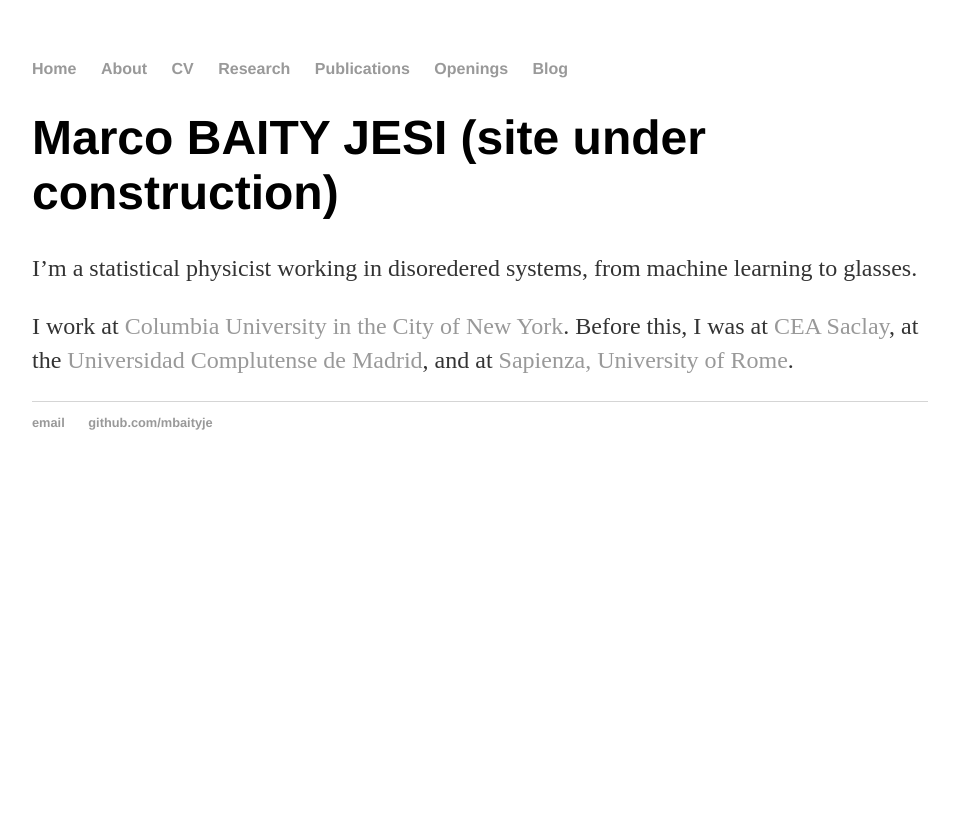
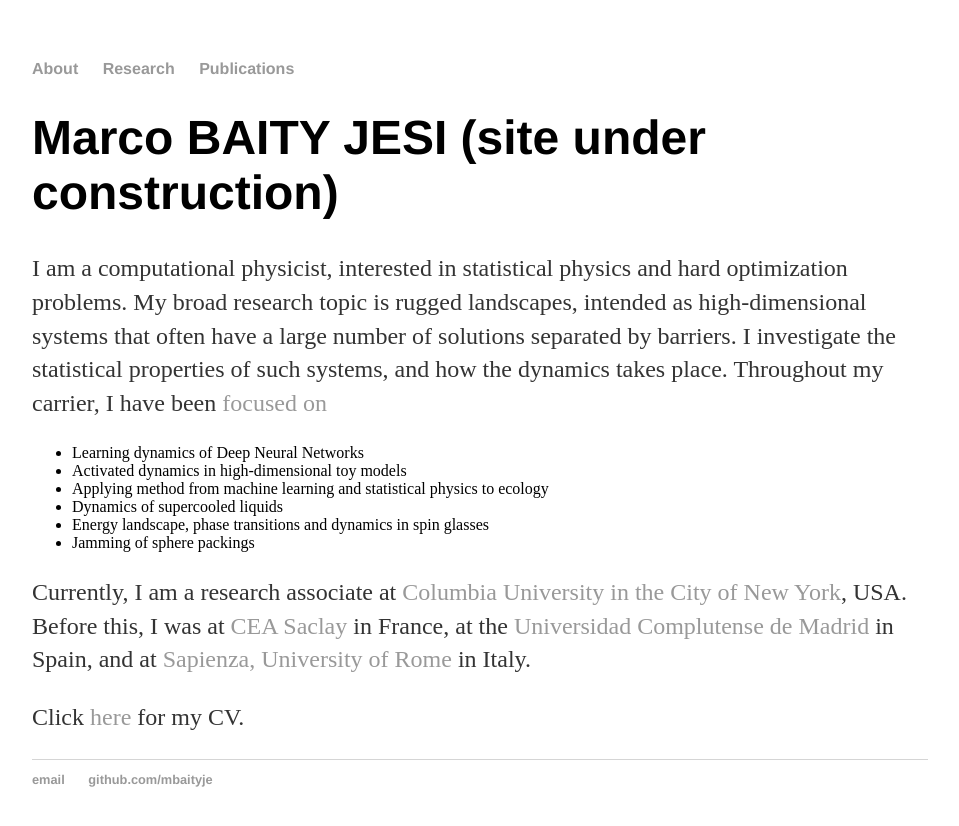
Before and after one commit to mbaityje/mbaityje.github.io, a Jekyll site: the page built from index.html, in a window 1280 px wide. Shown: the top 826 px of the page, without its empty margins (160-1119 px from the left). Built offline with Jekyll 4.4.1, drawn with Linux system fonts in a browser that asks for light colours.

Commit message:
Update index and remove useless pages

```diff
--- a/_layouts/default.html
+++ b/_layouts/default.html
@@ -8,13 +8,11 @@
 		<body>
 			<nav>
 	    		<ul>
-	        		<li><a href="/">Home</a></li>
-		        	<li><a href="/about">About</a></li>
-	        		<li><a href="/cv">CV</a></li>
+	        		<li><a href="/">About</a></li>
 	        		<li><a href="/research">Research</a></li>
 	        		<li><a href="/publications">Publications</a></li>
-	        		<li><a href="/openings">Openings</a></li>
-				<li><a href="/blog">Blog</a></li>
+	        		<!-- <li><a href="/openings">Openings</a></li> -->
+					<!-- <li><a href="/blog">Blog</a></li> -->
 	    		</ul>
 			</nav>
 			<div class="container">
--- a/index.html
+++ b/index.html
@@ -5,10 +5,26 @@ title: Marco BAITY JESI - home page
 <div class="blurb">
 	<h1>Marco BAITY JESI (site under construction)</h1>
 	<p>
-		I’m a statistical physicist working in disoredered systems, from machine learning to glasses.
+		I am a computational physicist, interested in statistical physics and hard optimization problems.
+		My broad research topic is rugged landscapes, intended as high-dimensional systems that often have
+		a large number of solutions separated by barriers.
+		I investigate the statistical properties of such systems, and how the dynamics takes place.
+
+		Throughout my carrier, I have been <a href="/research"> focused on</a>
+		<ul>
+			<li>Learning dynamics of Deep Neural Networks</li>
+			<li>Activated dynamics in high-dimensional toy models</li>
+			<li>Applying method from machine learning and statistical physics to ecology</li>
+			<li>Dynamics of supercooled liquids</li>
+			<li>Energy landscape, phase transitions and dynamics in spin glasses</li>
+			<li>Jamming of sphere packings</li>
+		</ul>
 	</p>
 	<p>
-		I work at <a href="http://www.columbia.edu/">Columbia University in the City of New York</a>. Before this, I was at <a href="/about">CEA Saclay</a>, at the
-		<a href="http://www.ucm.es">Universidad Complutense de Madrid</a>, and at <a href="http://www.uniroma1.it">Sapienza, University of Rome</a>.
+		Currently, I am a research associate at <a href="http://www.columbia.edu/">Columbia University in the City of New York</a>, USA. Before this, I was at <a href="www-centre-saclay.cea.fr/en">CEA Saclay</a> in France, at the
+		<a href="http://www.ucm.es">Universidad Complutense de Madrid</a> in Spain, and at <a href="http://www.uniroma1.it">Sapienza, University of Rome</a> in Italy.
+	</p>
+	<p>
+		Click <a href="https://www.dropbox.com/s/uxvdnc9ubhbgse7/shortCV.pdf?dl=0"> here </a> for my CV.
 	</p>
 </div><!-- /.blurb -->
```
